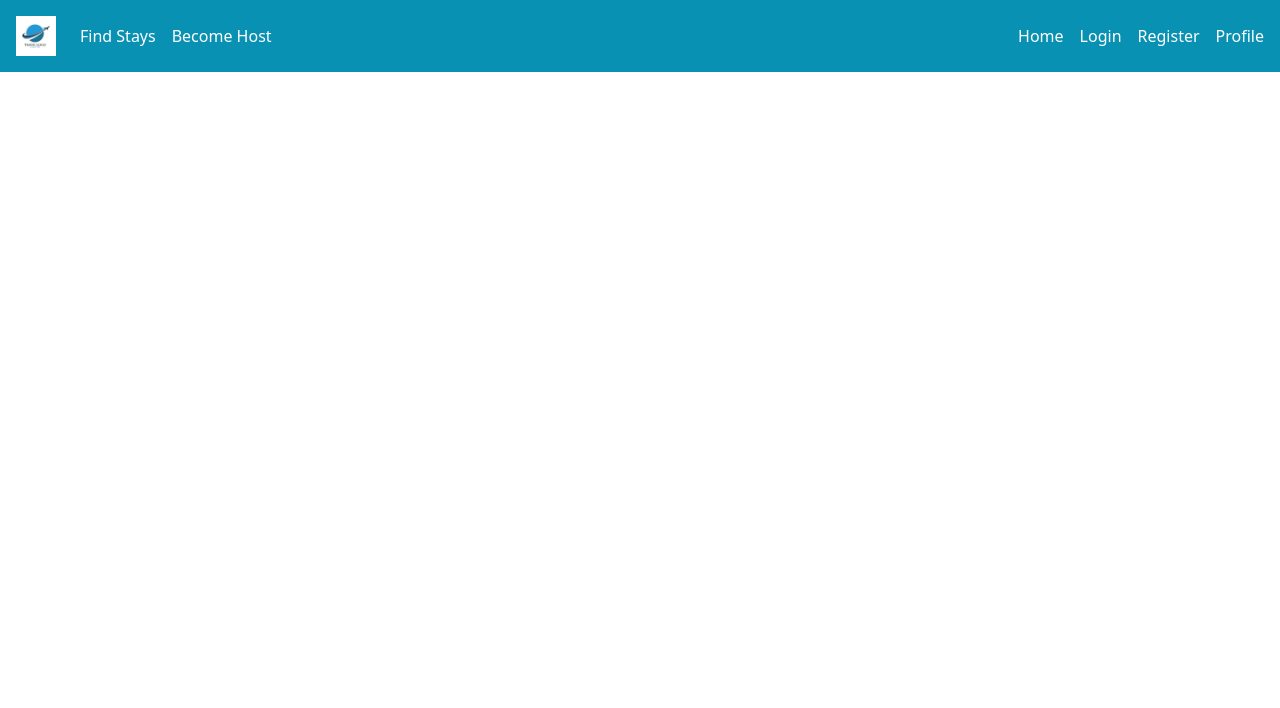
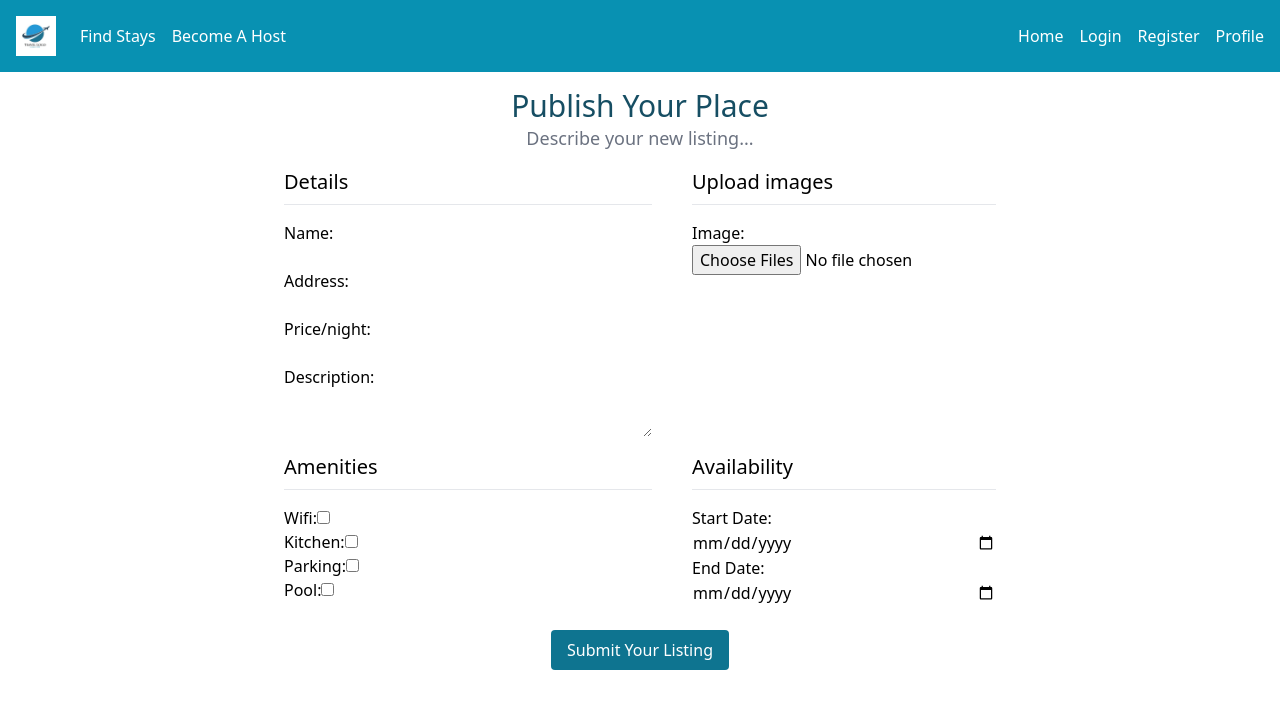
Before and after one commit to Alyra07/CCL2-website, a React (Vite) app in the folder frontend/: page /add in a window 1280 px wide. Shown: the top 708 px of the page. Built offline with nearby package versions, Linux system fonts and the light colour scheme.

Commit message:
AddListing

```diff
--- a/frontend/src/App.jsx
+++ b/frontend/src/App.jsx
@@ -9,6 +9,7 @@ import Login from './pages/Login';
 import Profile from './pages/Profile';
 import ListMain from './pages/ListMain';
 import DetailsPage from './pages/DetailsPage';
+import AddListing from './pages/AddListing';
 
 const App = () => {
 
@@ -16,7 +17,7 @@ const App = () => {
     <Router>
       <div className="flex flex-col h-screen">
         <NavBar />
-        <div className="flex-grow">
+        <div className="flex-grow p-4">
           <Routes>
             <Route exact path="/" element={
               <div className="flex flex-col items-center">
@@ -25,6 +26,7 @@ const App = () => {
             } />
             <Route path="/list" element={<ListMain />} />
             <Route path="/stay" element={<DetailsPage />} />
+            <Route path="/add" element={<AddListing />} />
             <Route path="/register" element={<Register />} />
             <Route path="/login" element={<Login />} />
             <Route path="/profile" element={<Profile />} />
--- a/frontend/src/components/NavBar.jsx
+++ b/frontend/src/components/NavBar.jsx
@@ -11,7 +11,7 @@ const NavBar = () => {
         alt="hotel room icon" />
         </a>
         <Link className="mx-4" to="/list">Find Stays</Link>
-        <Link className="mr-4" to="/">Become Host</Link>
+        <Link className="mr-4" to="/add">Become A Host</Link>
       </div>
       <div className='flex flex-row items-center justify-right'>
         <Link className="mr-4" to="/">Home</Link>
--- /dev/null
+++ b/frontend/src/pages/AddListing.jsx
@@ -0,0 +1,107 @@
+import React, { useState } from "react";
+
+const AddListing = () => {
+    const [formData, setFormData] = useState({
+        name: "",
+        address: "",
+        price: "",
+        description: "",
+        images: [],
+        wifi: false,
+        kitchen: false,
+        parking: false,
+        pool: false,
+        startDate: "",
+        endDate: "",
+    });
+
+    const handleChange = (e) => {
+        const { name, value, type, checked, files } = e.target;
+        if (type === "checkbox") {
+            setFormData({
+                ...formData,
+                [name]: checked,
+            });
+        } else if (type === "file") {
+            setFormData({
+                ...formData,
+                images: [...formData.images, ...files],
+            });
+        } else {
+            setFormData({
+                ...formData,
+                [name]: value,
+            });
+        }
+    };
+
+    const handleSubmit = (e) => {
+        e.preventDefault();
+        // Add logic to send formData to the backend
+        console.log(formData);
+    };
+
+    return (
+        <div className="flex flex-col items-center">
+            <h1 className="text-3xl text-cyan-900">Publish Your Place</h1>
+            <p className="text-lg mb-2 text-gray-500">
+                Describe your new listing...
+            </p>
+            <form className="flex flex-col gap-6 sm:flex-row" onSubmit={handleSubmit}>
+                <div className="flex flex-col md:w-96 p-2">
+                    <h2 className="text-xl">Details</h2>
+                    <hr className="mt-2 mb-4" />
+                    <label htmlFor="name">Name:</label>
+                    <input type="text" name="name" id="name" value={formData.name} onChange={handleChange} />
+                    <label htmlFor="address">Address:</label>
+                    <input type="text" name="address" id="address" value={formData.address} onChange={handleChange} />
+                    <label htmlFor="price">Price/night:</label>
+                    <input type="text" name="price" id="price" value={formData.price} onChange={handleChange} />
+                    <label htmlFor="description">Description:</label>
+                    <textarea name="description" id="description" value={formData.description} onChange={handleChange} />
+                </div>
+                <div className="flex flex-col p-2 md:w-80">
+                    <h2 className="text-xl">Upload images</h2>
+                    <hr className="mt-2 mb-4" />
+                    <label htmlFor="image">Image:</label>
+                    <input type="file" name="image" id="image" multiple onChange={handleChange} />
+                </div>
+            </form>
+            <form className="flex flex-col gap-6 sm:flex-row" onSubmit={handleSubmit}>
+                <div className="flex flex-col w-auto p-2 md:w-96">
+                    <h2 className="text-xl">Amenities</h2>
+                    <hr className="mt-2 mb-4" />
+                    <div>
+                        <label htmlFor="wifi">Wifi:</label>
+                        <input type="checkbox" name="wifi" id="wifi" checked={formData.wifi} onChange={handleChange} />
+                    </div>
+                    <div>
+                        <label htmlFor="kitchen">Kitchen:</label>
+                        <input type="checkbox" name="kitchen" id="kitchen" checked={formData.kitchen} onChange={handleChange} />
+                    </div>
+                    <div>
+                        <label htmlFor="parking">Parking:</label>
+                        <input type="checkbox" name="parking" id="parking" checked={formData.parking} onChange={handleChange} />
+                    </div>
+                    <div>
+                        <label htmlFor="pool">Pool:</label>
+                        <input type="checkbox" name="pool" id="pool" checked={formData.pool} onChange={handleChange} />
+                    </div>
+                </div>
+                <div className="flex flex-col w-auto p-2 md:w-80">
+                    <h2 className="text-xl">Availability</h2>
+                    <hr className="mt-2 mb-4" />
+                    <label htmlFor="start">Start Date:</label>
+                    <input type="date" name="startDate" id="start" value={formData.startDate} onChange={handleChange} />
+                    <label htmlFor="end">End Date:</label>
+                    <input type="date" name="endDate" id="end" value={formData.endDate} onChange={handleChange} />
+                </div>
+            </form>
+            <button type="submit" className="mt-4 bg-cyan-700 text-white py-2 px-4 rounded">
+                Submit Your Listing
+            </button>
+        </div>
+    );
+};
+
+export default AddListing;
--- a/frontend/src/pages/Profile.jsx
+++ b/frontend/src/pages/Profile.jsx
@@ -168,7 +168,7 @@ const Profile = () => {
         </p>
       </div>
       <div>
-        <h2 className='font-bold'>My Accommodations</h2>
+        <h2 className='font-bold'>Your Places</h2>
 
       </div>
     </div>
```
Also changed, not shown: 2 other files (tests, documents, lock files or other folders).
